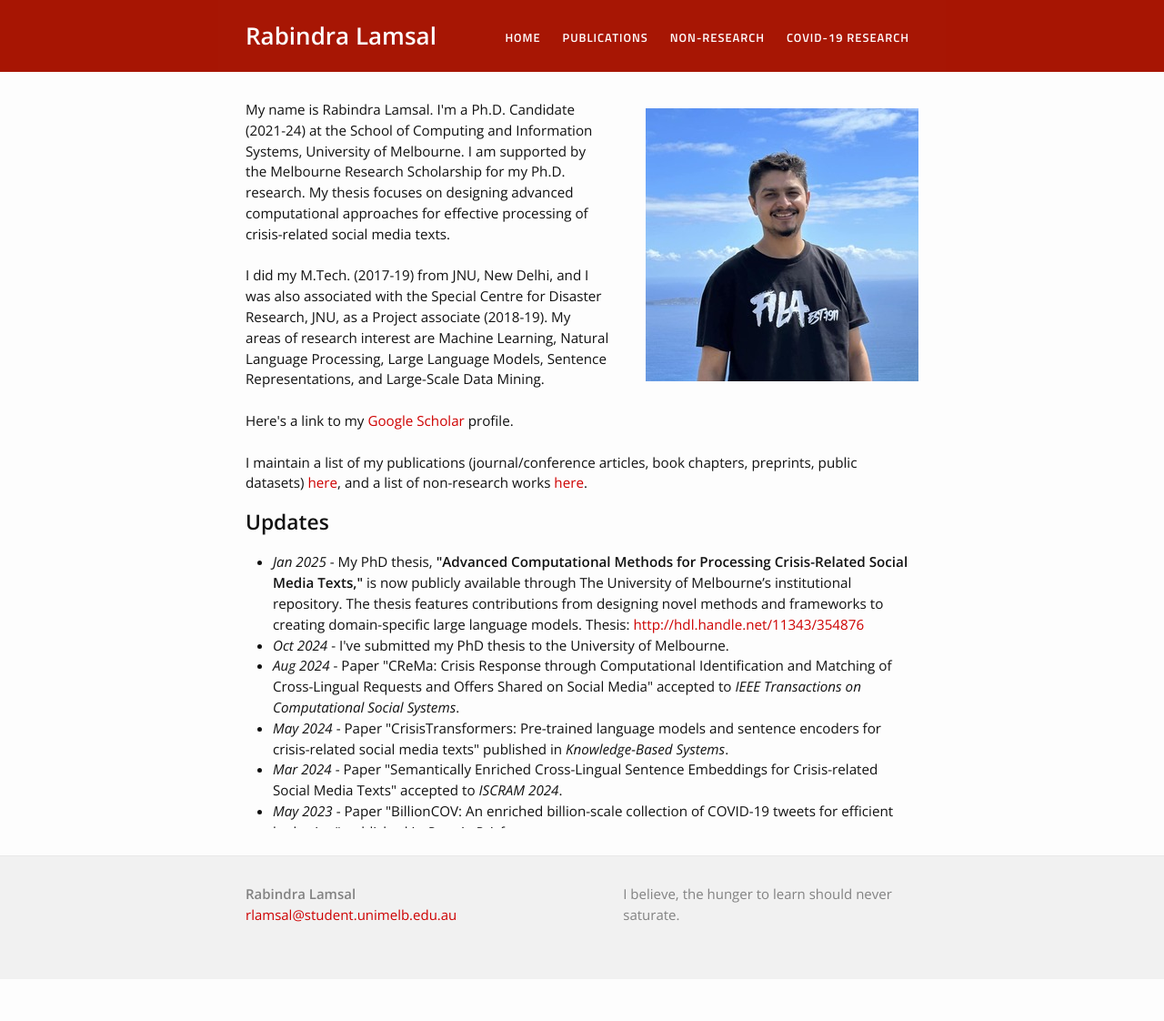
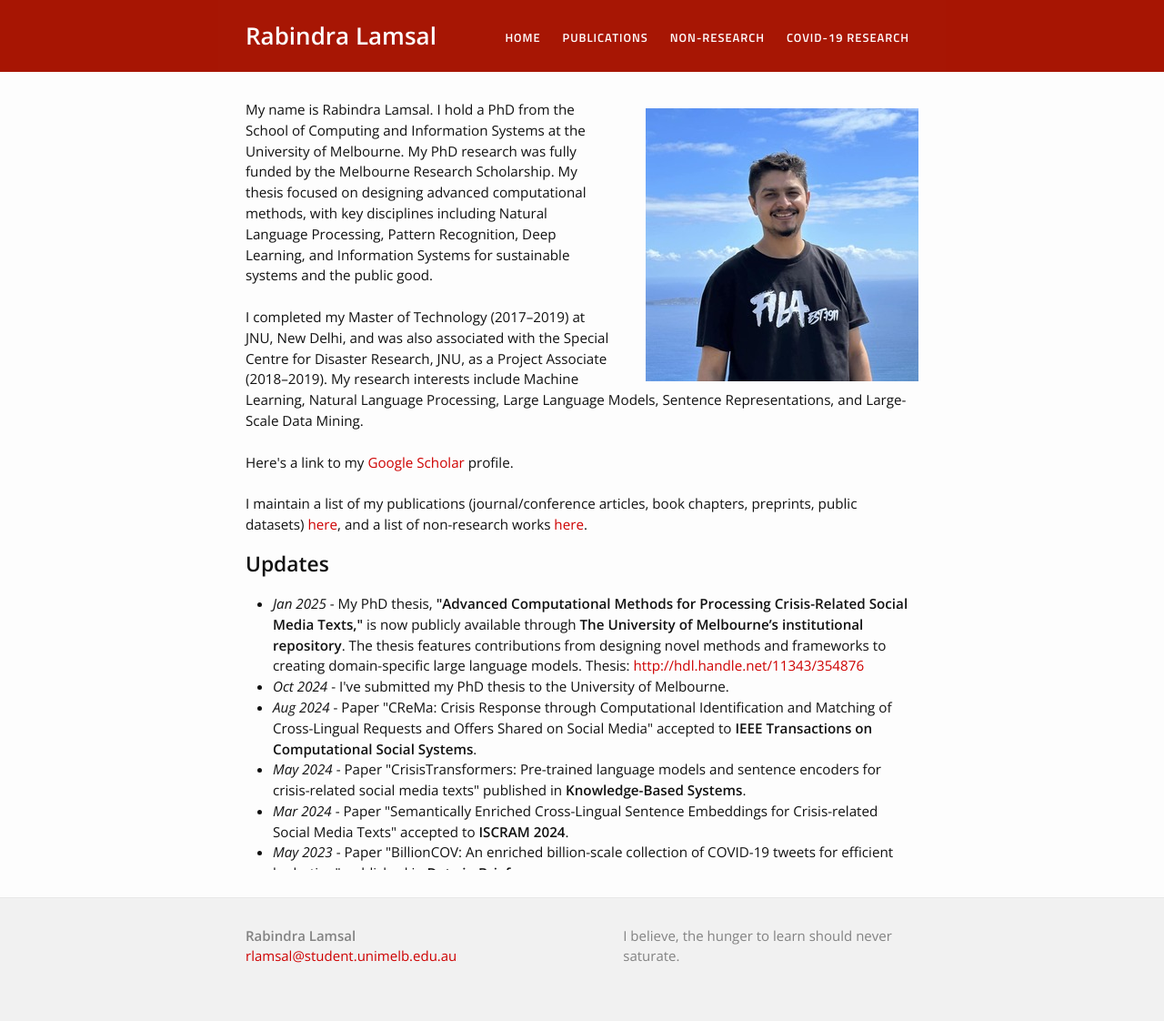
Before and after one commit to rabindralamsal/personal-site, a Jekyll site: the page built from index.html, in a window 1280 px wide. Shown: the whole page at 91% size. Built offline with Jekyll 4.4.1, drawn with Linux system fonts in a browser that asks for light colours; before the commit the page ends 1076 px from its top, so only the background shows below that.

Commit message:
Update index.html

```diff
--- a/index.html
+++ b/index.html
@@ -4,9 +4,9 @@
 
 <div class="home">
 <img src="/rabindra_lamsal.jpg" style="float: right;margin-left: 40px;margin-top: 10px;">
-<p>My name is Rabindra Lamsal. I'm a Ph.D. Candidate (2021-24) at the School of Computing and Information Systems, University of Melbourne. I am supported by the Melbourne Research Scholarship for my Ph.D. research. My thesis focuses on designing advanced computational approaches for effective processing of crisis-related social media texts.
+<p>My name is Rabindra Lamsal. I hold a PhD from the School of Computing and Information Systems at the University of Melbourne. My PhD research was fully funded by the Melbourne Research Scholarship. My thesis focused on designing advanced computational methods, with key disciplines including Natural Language Processing, Pattern Recognition, Deep Learning, and Information Systems for sustainable systems and the public good.
 
-<br><br> I did my M.Tech. (2017-19) from JNU, New Delhi, and I was also associated with the Special Centre for Disaster Research, JNU, as a Project associate (2018-19). My areas of research interest are Machine Learning, Natural Language Processing, Large Language Models, Sentence Representations, and Large-Scale Data Mining.
+<br><br> I completed my Master of Technology (2017–2019) at JNU, New Delhi, and was also associated with the Special Centre for Disaster Research, JNU, as a Project Associate (2018–2019). My research interests include Machine Learning, Natural Language Processing, Large Language Models, Sentence Representations, and Large-Scale Data Mining.
 
 <br><br>
 Here's a link to my <a href="https://scholar.google.com/citations?hl=en&user=tN_Eb9MAAAAJ&view_op=list_works&sortby=pubdate">Google Scholar</a> profile.<br><br>
@@ -18,18 +18,18 @@
 <h2>Updates</h2>
 <div class="updates" style="height: 20em; overflow-y: scroll;">
 <ul>
-<li><i>Jan 2025</i> - My PhD thesis, <b>"Advanced Computational Methods for Processing Crisis-Related Social Media Texts,"</b> is now publicly available through The University of Melbourne’s institutional repository. The thesis features contributions from designing novel methods and frameworks to creating domain-specific large language models. Thesis: <a href="http://hdl.handle.net/11343/354876">http://hdl.handle.net/11343/354876</a></li>
+<li><i>Jan 2025</i> - My PhD thesis, <b>"Advanced Computational Methods for Processing Crisis-Related Social Media Texts,"</b> is now publicly available through <b>The University of Melbourne’s institutional repository</b>. The thesis features contributions from designing novel methods and frameworks to creating domain-specific large language models. Thesis: <a href="http://hdl.handle.net/11343/354876">http://hdl.handle.net/11343/354876</a></li>
 <li><i>Oct 2024</i> - I've submitted my PhD thesis to the University of Melbourne.</li>
-<li><i>Aug 2024</i> - Paper "CReMa: Crisis Response through Computational Identification and Matching of Cross-Lingual Requests and Offers Shared on Social Media" accepted to <i>IEEE Transactions on Computational Social Systems</i>.</li>
-<li><i>May 2024</i> - Paper "CrisisTransformers: Pre-trained language models and sentence encoders for crisis-related social media texts" published in <i>Knowledge-Based Systems</i>.</li>
-<li><i>Mar 2024</i> - Paper "Semantically Enriched Cross-Lingual Sentence Embeddings for Crisis-related Social Media Texts" accepted to <i>ISCRAM 2024</i>.</li>
-<li><i>May 2023</i> - Paper "BillionCOV: An enriched billion-scale collection of COVID-19 tweets for efficient hydration" published in <i>Data in Brief</i>.</li>
-<li><i>Feb 2023</i> - Paper "A Twitter narrative of the COVID-19 pandemic in Australia" accepted at <i>ISCRAM 2023</i>.</li>
-<li><i>Dec 2022</i> - Paper "Where did you tweet from? Inferring the origin locations of tweets based on contextual information" presented at <i>IEEE Big Data</i>.</li>
-<li><i>Nov 2022</i> - Paper "Addressing the location A/B problem on Twitter: the next generation location inference research" presented at <i>ACM SIGSPATIAL LocalRec</i>.</li>
-<li><i>Aug 2022</i> - Paper "Twitter conversations predict the daily confirmed COVID-19 cases" published in <i>Applied Soft Computing</i>.</li>
+<li><i>Aug 2024</i> - Paper "CReMa: Crisis Response through Computational Identification and Matching of Cross-Lingual Requests and Offers Shared on Social Media" accepted to <b>IEEE Transactions on Computational Social Systems</b>.</li>
+<li><i>May 2024</i> - Paper "CrisisTransformers: Pre-trained language models and sentence encoders for crisis-related social media texts" published in <b>Knowledge-Based Systems</b>.</li>
+<li><i>Mar 2024</i> - Paper "Semantically Enriched Cross-Lingual Sentence Embeddings for Crisis-related Social Media Texts" accepted to <b>ISCRAM 2024</b>.</li>
+<li><i>May 2023</i> - Paper "BillionCOV: An enriched billion-scale collection of COVID-19 tweets for efficient hydration" published in <b>Data in Brief</b>.</li>
+<li><i>Feb 2023</i> - Paper "A Twitter narrative of the COVID-19 pandemic in Australia" accepted at <b>ISCRAM 2023</b>.</li>
+<li><i>Dec 2022</i> - Paper "Where did you tweet from? Inferring the origin locations of tweets based on contextual information" presented at <b>IEEE Big Data</b>.</li>
+<li><i>Nov 2022</i> - Paper "Addressing the location A/B problem on Twitter: the next generation location inference research" presented at <b>ACM SIGSPATIAL LocalRec</b>.</li>
+<li><i>Aug 2022</i> - Paper "Twitter conversations predict the daily confirmed COVID-19 cases" published in <b>Applied Soft Computing</b>.</li>
 <li><i>Oct 2022</i> - Received <i>CS Research Artefacts Grant</i> from the University of Melbourne.</li>
-<li><i>Mar 2022</i> - Paper "Socially Enhanced Situation Awareness from Microblogs Using Artificial Intelligence: A Survey" accepted to <i>ACM Computing Surveys</i>.</li>
+<li><i>Mar 2022</i> - Paper "Socially Enhanced Situation Awareness from Microblogs Using Artificial Intelligence: A Survey" accepted to <b>ACM Computing Surveys</b>.</li>
 <li><i>Apr 2021</i> - Started PhD (Computer Science) at the University of Melbourne. Supported by the Melbourne Research Scholarship. The support is in terms of both stipend and 100% fee remission.</li>
 </ul>
 </div>
```
